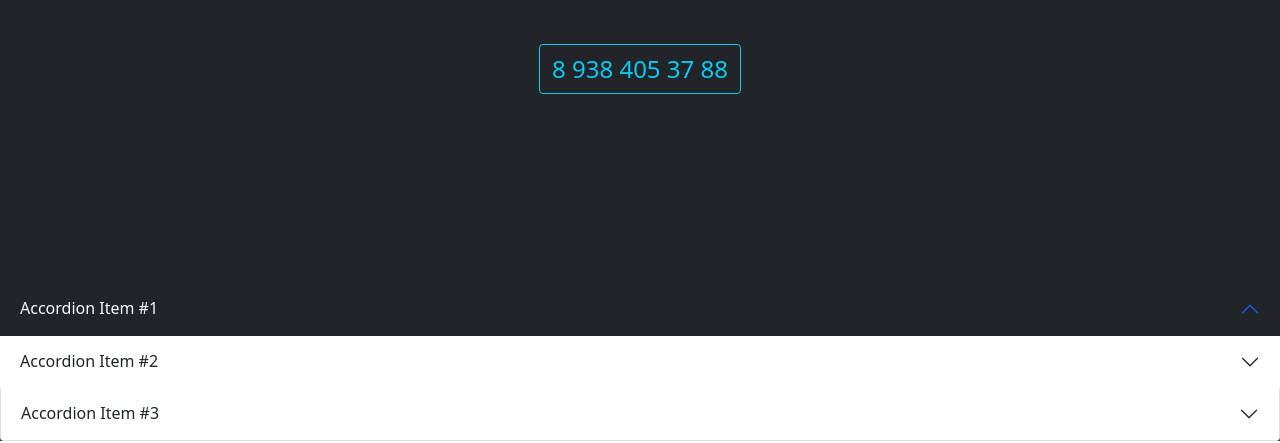
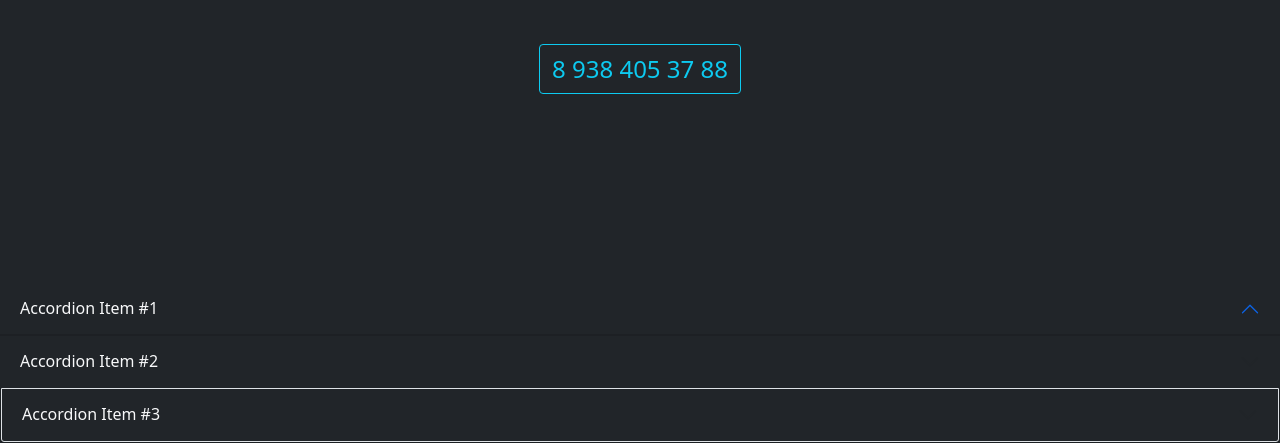
Before and after one commit to Maxim-Cherkasov/bs-furniture, a website: page index.html in a window 1280 px wide. Shown: the part 414-857 px from the top of the page. Drawn offline with nearby package versions, Linux system fonts and the light colour scheme.

Commit message:
Update index.html

```diff
--- a/index.html
+++ b/index.html
@@ -8,7 +8,7 @@
    <link rel="stylesheet" href="/css/style.css">
    <title>Document</title>
 </head>
-<body>
+<body class="bg-dark">
 
    <header>
       <div class="collapse bg-dark" id="navbarHeader">
@@ -59,7 +59,7 @@
       <!-- accordion -->
 
        <div class="accordion accordion-flush" id="accordionExample">
-         <div class="accordion-item bg-dark text-dark">
+         <div class="accordion-item bg-dark">
            <h2 class="accordion-header" id="headingOne">
              <button class="accordion-button bg-dark text-light" type="button" data-bs-toggle="collapse" data-bs-target="#collapseOne" aria-expanded="true" aria-controls="collapseOne">
                Accordion Item #1
@@ -89,9 +89,9 @@
              </div>
            </div>
          </div>
-         <div class="accordion-item">
+         <div class="accordion-item bg-dark">
            <h2 class="accordion-header" id="headingTwo">
-             <button class="accordion-button collapsed" type="button" data-bs-toggle="collapse" data-bs-target="#collapseTwo" aria-expanded="false" aria-controls="collapseTwo">
+             <button class="accordion-button collapsed bg-dark text-light" type="button" data-bs-toggle="collapse" data-bs-target="#collapseTwo" aria-expanded="false" aria-controls="collapseTwo">
                Accordion Item #2
              </button>
            </h2>
@@ -122,9 +122,9 @@
              </div>
            </div>
          </div>
-         <div class="accordion-item">
+         <div class="accordion-item bg-dark">
            <h2 class="accordion-header" id="headingThree">
-             <button class="accordion-button collapsed" type="button" data-bs-toggle="collapse" data-bs-target="#collapseThree" aria-expanded="false" aria-controls="collapseThree">
+             <button class="accordion-button collapsed bg-dark text-light border" type="button" data-bs-toggle="collapse" data-bs-target="#collapseThree" aria-expanded="false" aria-controls="collapseThree">
                Accordion Item #3
              </button>
            </h2>
```
